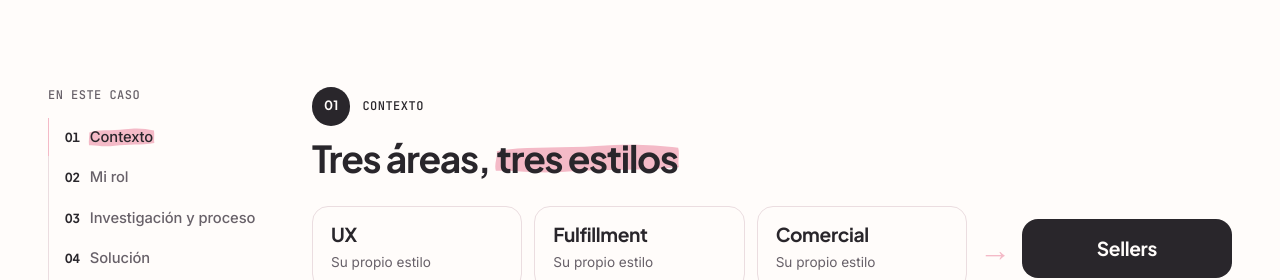
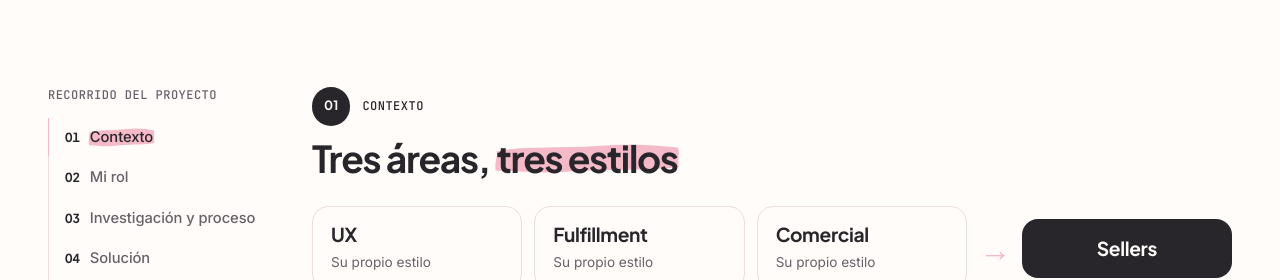
Before and after one commit to ximebissieres/Ximebissieres.github.io, a Jekyll site: the page built from proyectos/paris.html, in a window 1280 px wide and 900 px high, scrolled down 1091 px. Shown: the part 170-450 px from the top of the window. Built offline with Jekyll 4.4.1, drawn with Linux system fonts in a browser that asks for light colours.

Commit message:
Casos: el índice lateral se titula Recorrido del proyecto
Co-Authored-By: Claude Opus 5.5 <noreply@anthropic.com>
Claude-Session: https://claude.ai/code/session_01DJ4kQgEHjb3PtnpPBBuZ5X

```diff
--- a/proyectos/latam.html
+++ b/proyectos/latam.html
@@ -19,7 +19,7 @@ summary: 'LATAM necesitaba sumar hoteles y paquetes a su landing de ofertas sin
 </section>
 
 <div class="case-body">
-  <nav class="toc" aria-label="Etapas del caso"><p class="eyebrow">En este caso</p><ol></ol></nav>
+  <nav class="toc" aria-label="Etapas del caso"><p class="eyebrow">Recorrido del proyecto</p><ol></ol></nav>
   <div class="chapters chapters--compact">
 
     <section class="chapter chapter--context" id="contexto" data-title="Contexto">
--- a/proyectos/monchis.html
+++ b/proyectos/monchis.html
@@ -22,7 +22,7 @@ summary: 'En Monchis, los pedidos podían ser con envío a domicilio, retiro en
 </section>
 
 <div class="case-body">
-  <nav class="toc" aria-label="Etapas del caso"><p class="eyebrow">En este caso</p><ol></ol></nav>
+  <nav class="toc" aria-label="Etapas del caso"><p class="eyebrow">Recorrido del proyecto</p><ol></ol></nav>
   <div class="chapters">
 
     <section class="chapter chapter--explorer" id="desafio" data-title="El desafío">
--- a/proyectos/paris.html
+++ b/proyectos/paris.html
@@ -15,7 +15,7 @@ summary: 'Cada área le escribía a los sellers a su manera. Lideré la creació
 </section>
 
 <div class="case-body">
-  <nav class="toc" aria-label="Etapas del caso"><p class="eyebrow">En este caso</p><ol></ol></nav>
+  <nav class="toc" aria-label="Etapas del caso"><p class="eyebrow">Recorrido del proyecto</p><ol></ol></nav>
   <div class="chapters">
 
     <section class="chapter" id="contexto" data-title="Contexto">
--- a/proyectos/santa-isabel.html
+++ b/proyectos/santa-isabel.html
@@ -15,7 +15,7 @@ summary: La app de Santa Isabel era idéntica a la de Jumbo. La rediseñamos des
 </section>
 
 <div class="case-body">
-  <nav class="toc" aria-label="Etapas del caso"><p class="eyebrow">En este caso</p><ol></ol></nav>
+  <nav class="toc" aria-label="Etapas del caso"><p class="eyebrow">Recorrido del proyecto</p><ol></ol></nav>
   <div class="chapters">
 
     <section class="chapter" id="contexto" data-title="Contexto">
```
